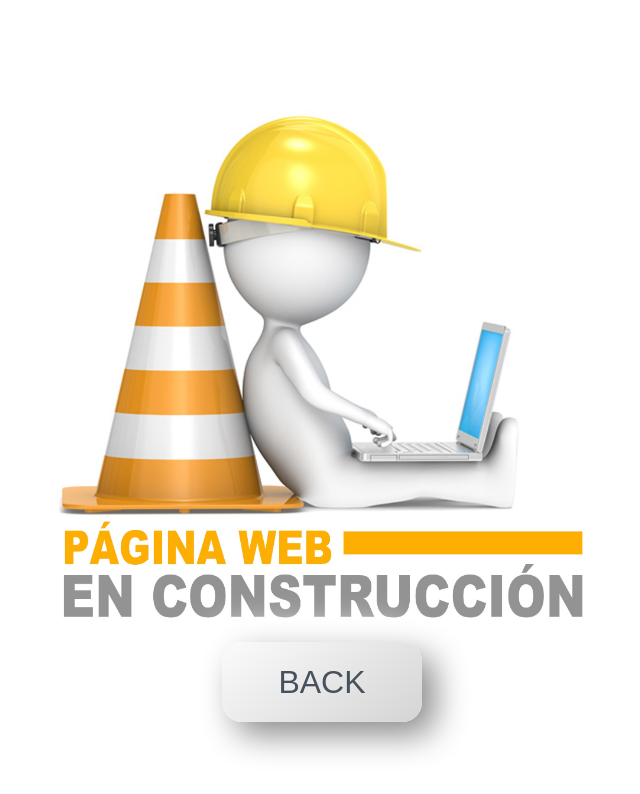
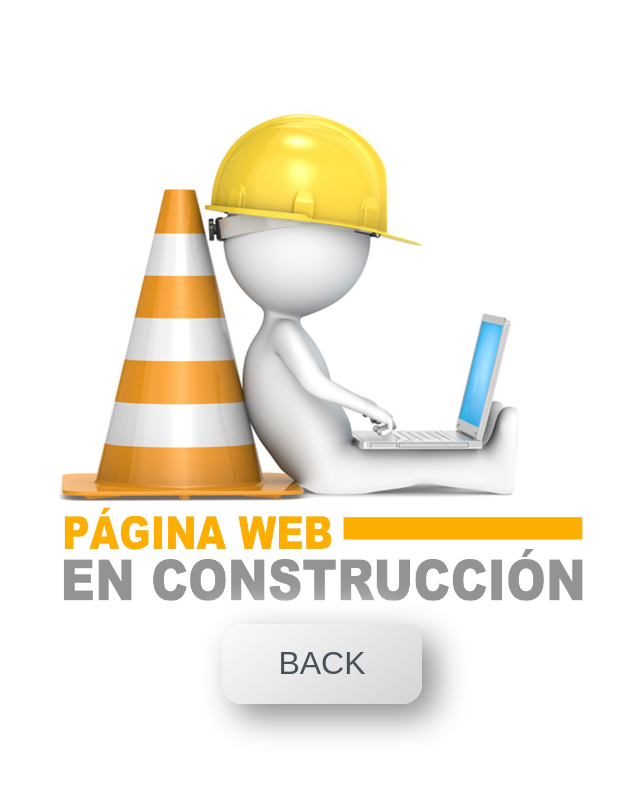
Before and after one commit to edgardpachper/edgardpachper.github.io, a plain HTML site: page industrialEngineer.html in a window 1280 px wide. Shown: the whole page, without its empty margins (318-958 px from the left). Drawn offline with Linux system fonts and the light colour scheme.

Commit message:
cambios menores

```diff
--- a/industrialEngineer.html
+++ b/industrialEngineer.html
@@ -9,7 +9,7 @@
 </head>
 <body>
     <img src="src/underconstruction.jpg"  alt="main photo">
-    <div style="text-align: center;">
+    <div style="text-align: center;" width="100%">
         <a href="https://edgardpachper.github.io"><button>BACK</button></a>
     </div>
 </body>
--- a/styles/IndEng.css
+++ b/styles/IndEng.css
@@ -10,9 +10,10 @@ img {
     display: block;
     margin: 0px auto;
     width: 620px;
-    height: 610px;
+    /* height: 610px; */
     padding-top: 3em;
-    max-height: 80%;
+    max-width: 100%;
+    max-height: 600px;
 }
 
 div {
```
